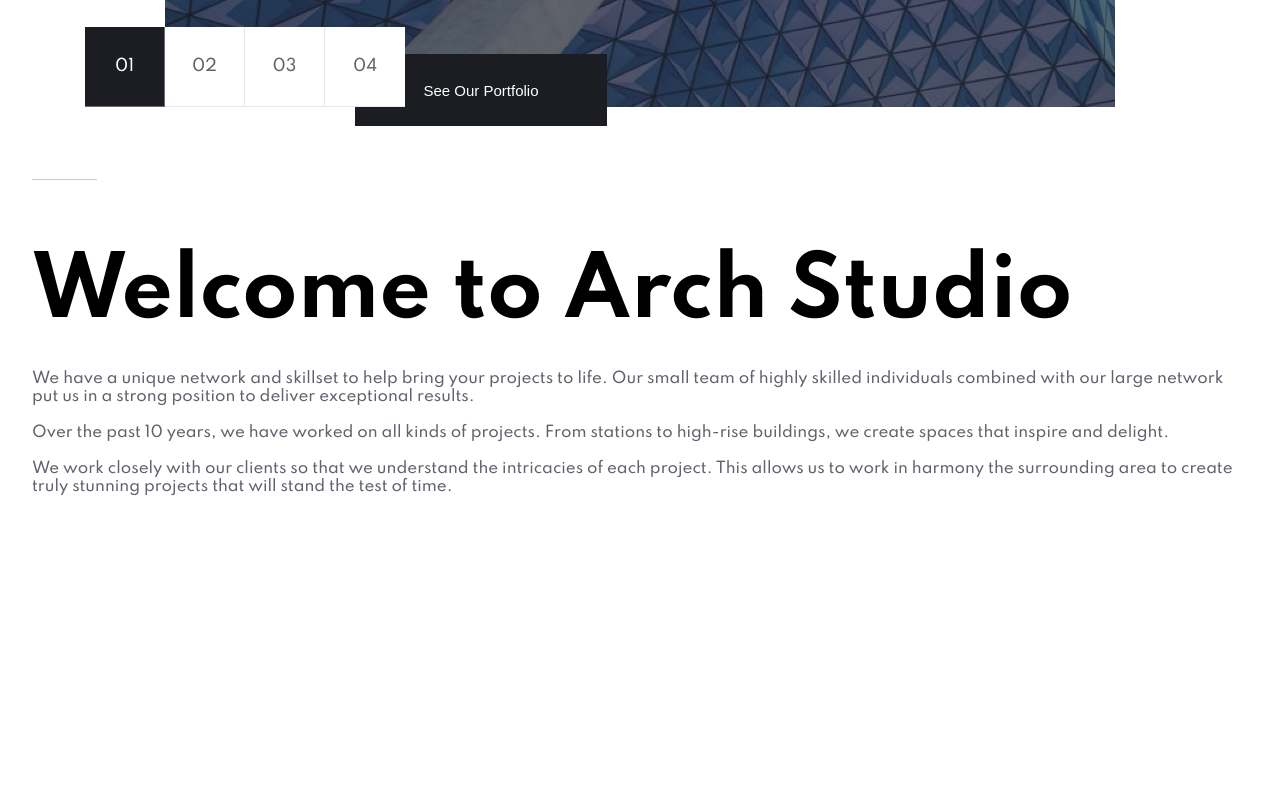
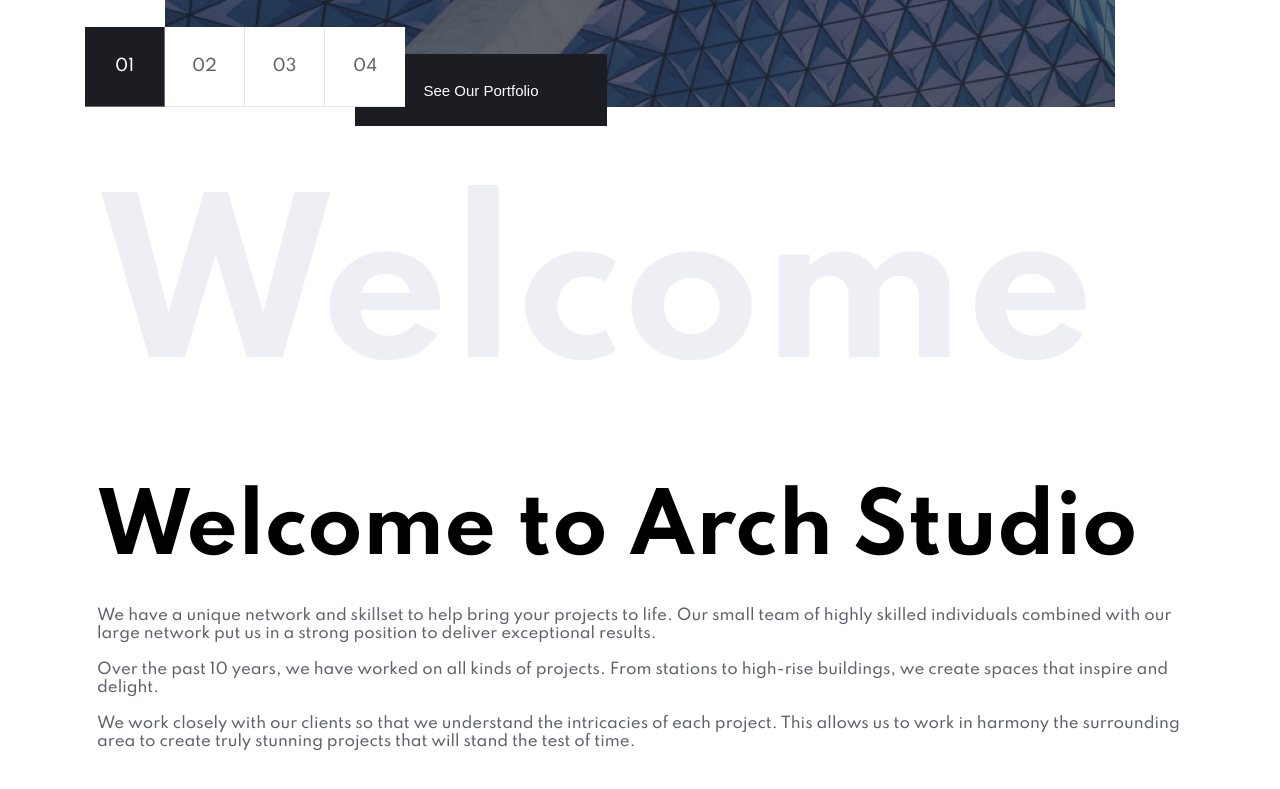
Before and after one commit to BradleyHam/arch, a website built with Parcel: page index.html in a window 1280 px wide. Shown: the part 557-1346 px from the top of the page. Before the commit the page ends 1149 px from the top, so only its background shows below. Built offline with nearby package versions, Linux system fonts and the light colour scheme.

Commit message:
welcome section tablet finished

```diff
--- a/index.html
+++ b/index.html
@@ -49,6 +49,7 @@
     </section>
 
     <section class="welcome">
+      <h1 class="large">Welcome</h1>
       <h1 class='welcome__h1'>Welcome to Arch Studio</h1>
       <p class='welome__p'>We have a unique network and skillset to help bring your projects to life. Our small team of highly skilled individuals combined with our large network put us in a strong position to deliver exceptional results. <br><br>
         Over the past 10 years, we have worked on all kinds of projects. From stations to high-rise buildings, we create spaces that inspire and delight. <br><br>
--- a/styles/general/typography.scss
+++ b/styles/general/typography.scss
@@ -13,6 +13,7 @@ p{
 h1{
     font-size: 48px;
 }
+
 h2{
     font-size: 40px;
 }
@@ -26,6 +27,10 @@ h2{
     h1{
         font-size: 80px;
     }
+    h1.large{
+        font-size: 120px;
+        color: $veryLightGrey;
+    }
     h2{
         font-size: 56px;
     }
@@ -36,6 +41,16 @@ h2{
 //-------  DESKTOP
 
 
-
+@media(min-width: 1200px){
+    h1{
+        font-size: 80px;
+    }
+    h1.large{
+        font-size: 200px;
+    }
+    h2{
+        font-size: 56px;
+    }
+}
 
 //-------  DESKTOP
--- a/styles/homepage/welcome.scss
+++ b/styles/homepage/welcome.scss
@@ -4,6 +4,9 @@
     h1{
         padding-top: 67px;
         padding-bottom: 29px;
+    }
+    h1.large{
+        display: none;
     }
     &::before{
         position: absolute;
@@ -13,5 +16,21 @@
         height: 1px;
         width: 65px;
         background-color: $lightGrey;
+        @media(min-width: 768px){
+            display: none;
+        }
     }
 }
+
+// ----- Tablet ------
+@media(min-width: 768px){
+    .welcome{
+        margin: 72px 97px 96px;
+        h1.large{
+            display: initial;
+        }
+    }
+
+}
+
+// ----- Tablet ------
```
Also changed, not shown: dist/index.html, 3 other files.
